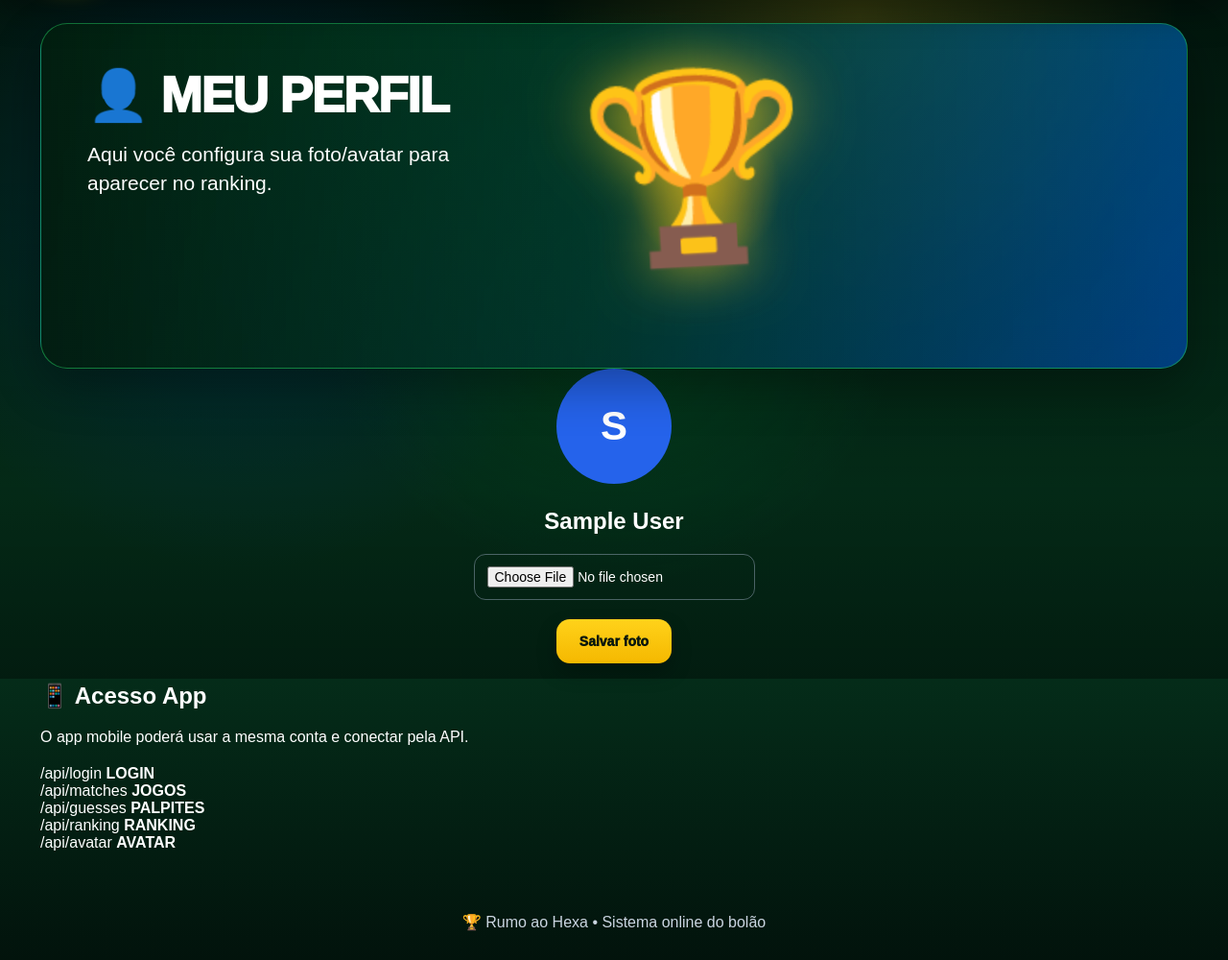
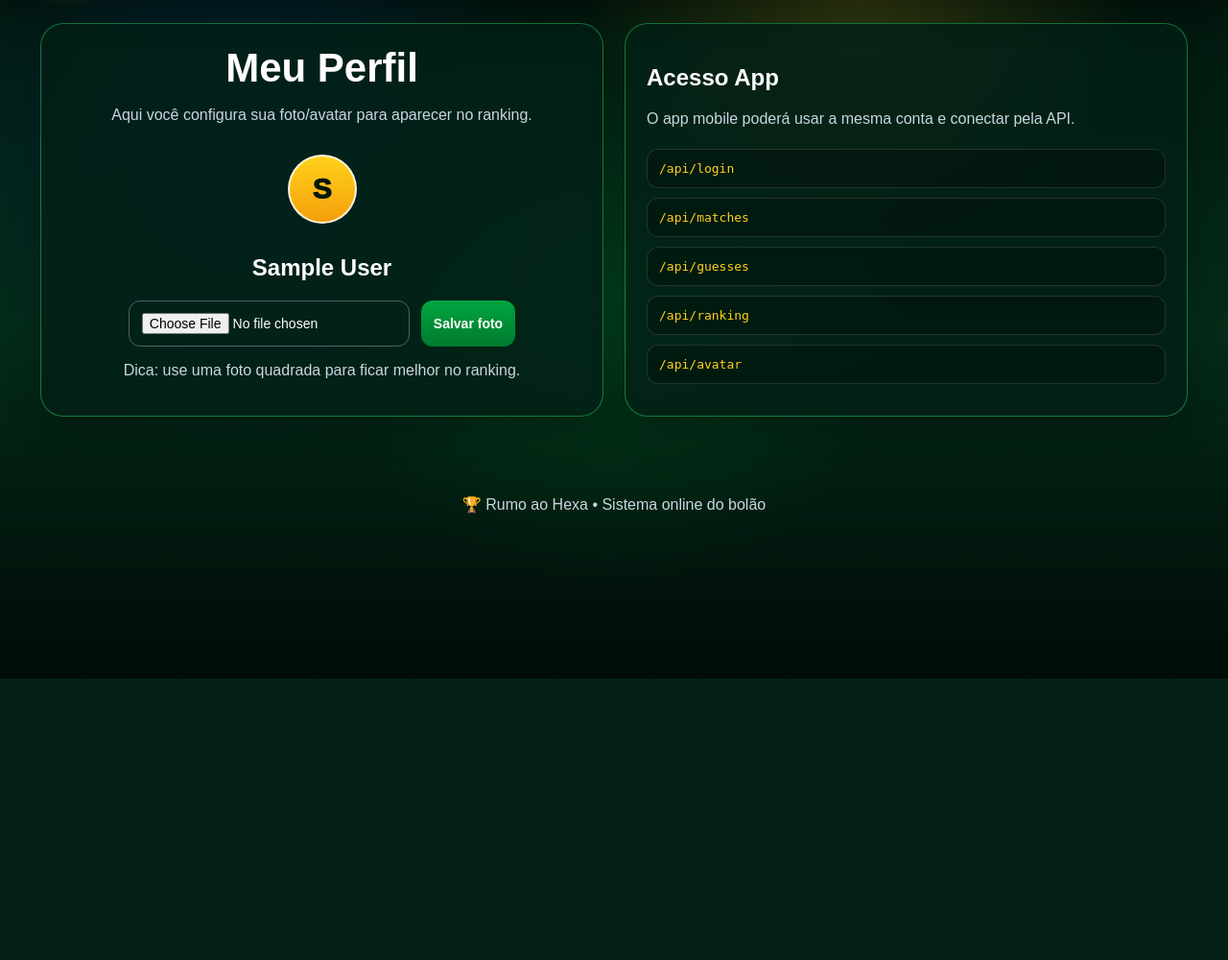
Before and after one commit to viniciusmoreira44563-cloud/bolao-copa-2026, a Flask app: page /perfil in a window 1280 px wide. Shown: the part 93-1093 px from the top of the page at 96% size. After the commit the page ends 800 px from the top, so only its background shows below. Run offline with Flask 3, Linux system fonts and the light colour scheme; the visitor is signed in with stand-in values (Sample User, id 1); data comes from the database, SQL or seed files in the repository.

Commit message:
Update profile.html

```diff
--- a/templates/profile.html
+++ b/templates/profile.html
@@ -2,114 +2,79 @@
 
 {% block content %}
 
-<section class="hero">
+{% if user %}
 
-    <h1>👤 Meu Perfil</h1>
+<div class="profile-wrap">
 
-    <p>
-        Aqui você configura sua foto/avatar para aparecer no ranking.
-    </p>
+    <div class="card profile-card">
 
-</section>
+        <h1>Meu Perfil</h1>
 
-<section class="profile-card">
+        <p class="muted">
+            Aqui você configura sua foto/avatar para aparecer no ranking.
+        </p>
 
-    <div style="text-align:center; margin-bottom:25px;">
+        <div class="profile-avatar">
 
-        {% if user.avatar %}
+            {% if user.avatar %}
+                <img src="/static/uploads/{{ user.avatar }}" class="avatar-img big">
+            {% else %}
+                <div class="avatar big">
+                    {{ user.name[:1].upper() }}
+                </div>
+            {% endif %}
 
-            <img
-                src="{{ user.avatar }}"
-                alt="Avatar"
-                style="
-                    width:120px;
-                    height:120px;
-                    border-radius:50%;
-                    object-fit:cover;
-                    border:4px solid #2563eb;
-                "
-            >
+        </div>
 
-        {% else %}
+        <h2>{{ user.name }}</h2>
 
-            <div style="
-                width:120px;
-                height:120px;
-                border-radius:50%;
-                background:#2563eb;
-                display:flex;
-                align-items:center;
-                justify-content:center;
-                font-size:42px;
-                font-weight:bold;
-                margin:auto;
-            ">
-                {{ user.name[:1].upper() }}
-            </div>
+        <form method="post" enctype="multipart/form-data" class="upload-form">
+            <input type="file" name="avatar" accept="image/png,image/jpeg,image/webp">
+            <button type="submit">
+                Salvar foto
+            </button>
+        </form>
 
-        {% endif %}
+        <p class="muted">
+            Dica: use uma foto quadrada para ficar melhor no ranking.
+        </p>
 
     </div>
 
-    <h2 style="text-align:center; margin-bottom:20px;">
-        {{ user.name }}
-    </h2>
+    <div class="card">
 
-    <form method="post" enctype="multipart/form-data">
+        <h2>Acesso App</h2>
 
-        <input
-            type="file"
-            name="avatar"
-            accept="image/*"
-            style="
-                margin-bottom:20px;
-                color:white;
-            "
-        >
+        <p class="muted">
+            O app mobile poderá usar a mesma conta e conectar pela API.
+        </p>
 
-        <br>
+        <div class="api-box">
+            <code>/api/login</code>
+            <code>/api/matches</code>
+            <code>/api/guesses</code>
+            <code>/api/ranking</code>
+            <code>/api/avatar</code>
+        </div>
 
-        <button type="submit" class="btn">
-            Salvar foto
-        </button>
+    </div>
 
-    </form>
+</div>
 
-</section>
+{% else %}
 
-<section class="ranking-section">
+<div class="card login-card">
+    <h2>Você precisa entrar no bolão</h2>
 
-    <h2>📱 Acesso App</h2>
-
-    <p style="margin-bottom:20px;">
-        O app mobile poderá usar a mesma conta e conectar pela API.
+    <p class="muted">
+        Faça login para acessar seu perfil.
     </p>
 
-    <div class="ranking-row">
-        <span>/api/login</span>
-        <strong>LOGIN</strong>
-    </div>
+    <a href="/entrar" class="btn green">
+        Entrar agora
+    </a>
+</div>
 
-    <div class="ranking-row">
-        <span>/api/matches</span>
-        <strong>JOGOS</strong>
-    </div>
-
-    <div class="ranking-row">
-        <span>/api/guesses</span>
-        <strong>PALPITES</strong>
-    </div>
-
-    <div class="ranking-row">
-        <span>/api/ranking</span>
-        <strong>RANKING</strong>
-    </div>
-
-    <div class="ranking-row">
-        <span>/api/avatar</span>
-        <strong>AVATAR</strong>
-    </div>
-
-</section>
+{% endif %}
 
 {% endblock %}
```
